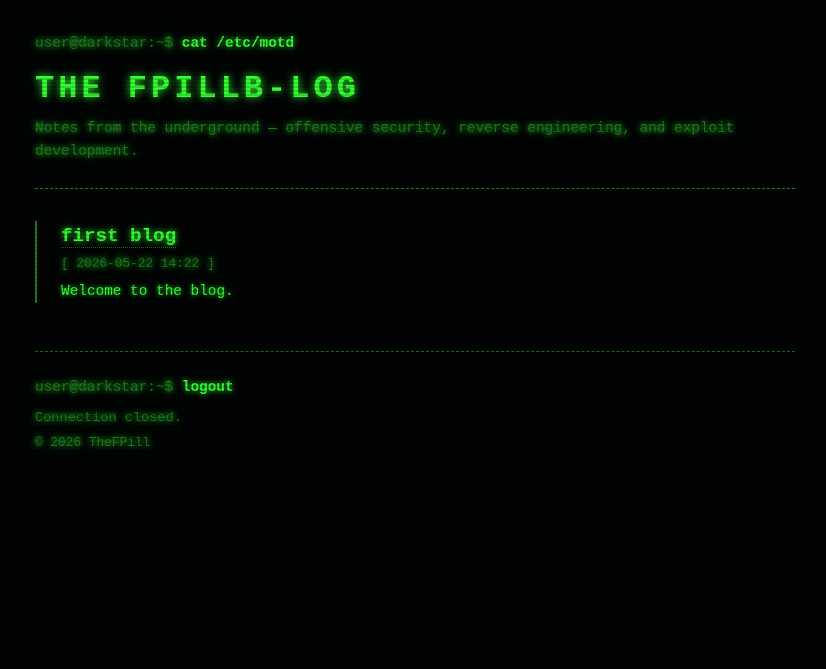
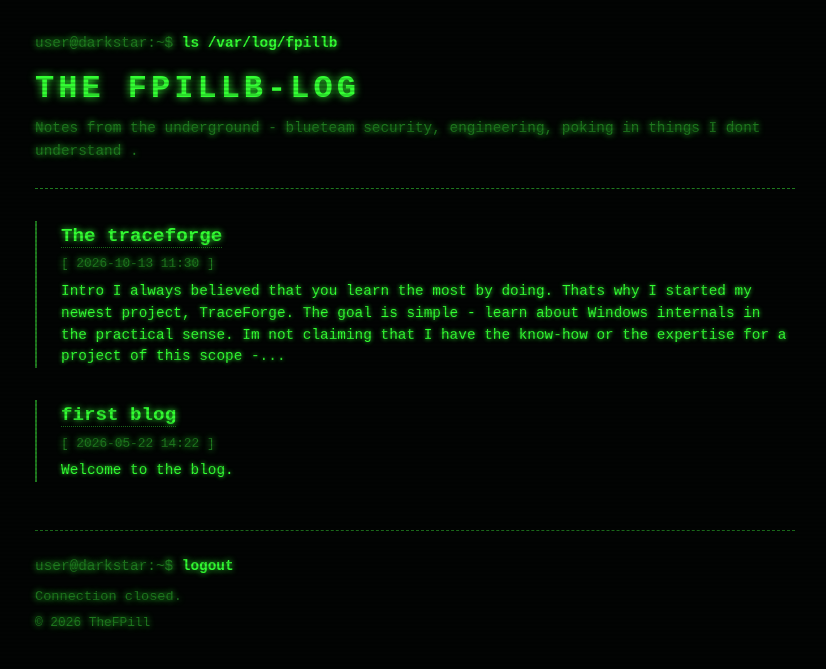
Before and after one commit to thefpill/thefpill.github.io, a Jekyll site: the page built from index.html, in a window 1280 px wide. Shown: the top 669 px of the page, without its empty margins (225-1051 px from the left). Built offline with Jekyll 4.4.1, drawn with Linux system fonts in a browser that asks for light colours.

Commit message:
added post - changed the visual

```diff
--- a/404.html
+++ b/404.html
@@ -5,5 +5,5 @@ permalink: /404.html
 ---
 <div style="text-align:center; margin-top:3rem;">
   <span class="prompt">user@darkstar:~$</span> <span class="cmd">cat /dev/null</span>
-  <p style="margin-top:1rem;">File not found. Return <a href="{{ '/' | relative_url }}">home</a>.</p>
+  <p style="margin-top:1rem;">File not found. Return <a href="{{ '/' | relative_url }}">cd /var/log/fpillb</a>.</p>
 </div>
--- a/_config.yaml
+++ b/_config.yaml
@@ -1,5 +1,5 @@
 title: "The FpillB-log"
-description: "Notes from the underground — offensive security, reverse engineering, and exploit development."
+description: "Notes from the underground - blueteam security, engineering, poking in things I dont understand ."
 baseurl: ""          # leave empty for user/org pages
 url: "https://thefpill.github.io"
 author: "TheFPill"
--- a/_includes/header.html
+++ b/_includes/header.html
@@ -1,6 +1,14 @@
 <header class="site-header">
   <div class="terminal-line">
-    <span class="prompt">user@darkstar:~$</span> <span class="cmd">cat /etc/motd</span>
+    <span class="prompt">user@darkstar:~$</span> <span class="cmd">
+{% if page.url == "/" %}
+ls /var/log/fpillb
+{% elsif page.layout == "post" %}
+cat {{ page.path }}
+{% else %}
+ls /var/log/fpillb/
+{% endif %}
+</span>
   </div>
   <h1 class="site-title">{{ site.title }}</h1>
   <p class="site-description">{{ site.description }}</p>
--- a/_layouts/post.html
+++ b/_layouts/post.html
@@ -19,6 +19,6 @@ layout: default
   </div>
 
     <div style="margin-top: 2rem; border-top: 1px dashed var(--muted); padding-top: 1rem;">
-    <a href="{{ '/' | relative_url }}">cd ..</a>
+    <a href="{{ '/' | relative_url }}">cd /var/log/fpillb</a>
   </div>
 </article>
--- /dev/null
+++ b/_posts/2026-10-13-golang-triage.md
@@ -0,0 +1,59 @@
+---
+layout: post
+title: "The traceforge"
+date: 2026-10-13 11:30
+tags: [Golang, Windows Internals ,Detection Engineering , DFIR,  MemoryForensics, Win32API, ThreatHunting]
+---
+## Intro
+I always believed that you learn the most by doing. Thats why I started my newest project, TraceForge.
+The goal is simple - learn about Windows internals in the practical sense. Im not claiming that I have the know-how or the expertise for a project of this scope - but hey.. you never know.
+
+When coming up with the idea itself, I of course had long conversations with my advisor on the topic - the almighty AIs.
+I know, I know .. everybody and their mom is using AIs without second-guessing anything. But here is the disclaimer - everything in this project is written by hand - even this post. But! I did use AI to bounce ideas and concepts around.
+
+Moving on - after the initial brief, I have settled on this dependency/workflow graph that would serve as a rough guideline.
+Each "bucket" would be its own topic, a research subject that would be interlinked with coding challenges.
+
+                         ┌──────────────────┐
+                         │ 0. Architecture  │
+                         └────────┬─────────┘
+                                  │
+                 ┌────────────────┼────────────────┐
+                 ▼                ▼                ▼
+        ┌────────────────┐ ┌──────────────┐ ┌───────────────┐
+        │ 1. Process     │ │ 2. Filesystem│ │ 3. Networking │
+        │ internals      │ │ & artifacts  │ │ & sockets     │
+        └───────┬────────┘ └──────┬───────┘ └───────┬───────┘
+                │                 │                 │
+                └─────────────────┼─────────────────┘
+                                  ▼
+                         ┌──────────────────┐
+                         │ 4. Persistence   │
+                         └────────┬─────────┘
+                                  │
+                    ┌─────────────┼──────────────┐
+                    ▼             ▼              ▼
+             ┌───────────┐ ┌──────────┐ ┌──────────────┐
+             │ 5. PE/ELF │ │ 6. Memory│ │ 7. Telemetry │
+             └─────┬─────┘ └─────┬────┘ └──────┬───────┘
+                   │             │             │
+                   └─────────────┼─────────────┘
+                                 ▼
+                       ┌────────────────────┐
+                       │ 8. Detection Engine│
+                       └──────────┬─────────┘
+                                  │
+                       ┌──────────┴──────────┐
+                       ▼                     ▼
+                ┌────────────┐        ┌─────────────┐
+                │ 9. Timeline│        │ 10. Hunting │
+                └────────────┘        └─────────────┘
+
+## Objective
+
+The goal of this project is as I already mentioned - is to build a tool that would help better understand how different components interact on deeper level.
+To see the bigger more holistic picture when investigating and maybe to help some of you overcome obvious and maybe not so obvious hurdles if you would attempt something similar.
+
+I hope to cover some indepth topics but also some small blunders/wins I make along the way.
+
+With that - lets get to it.
```
